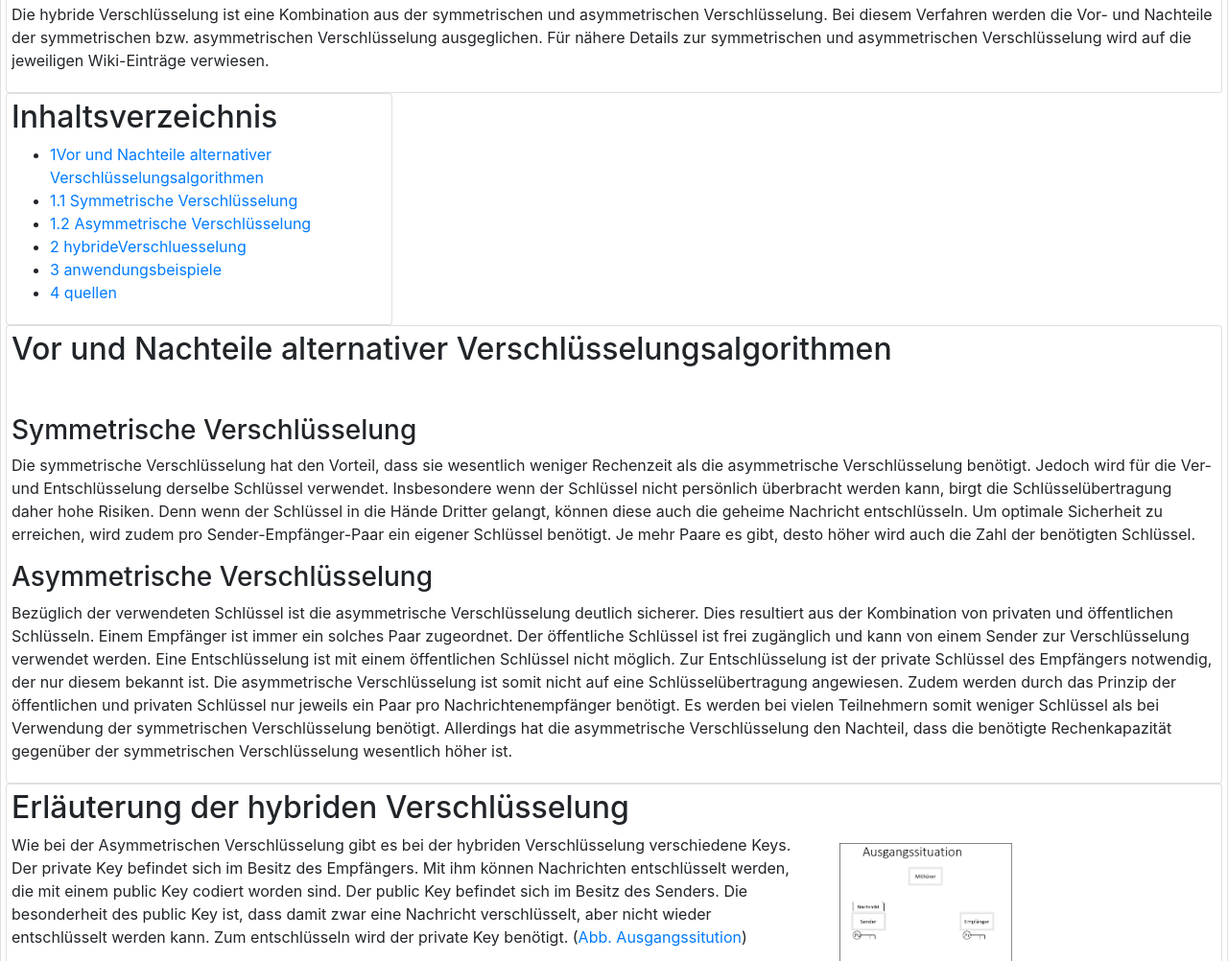
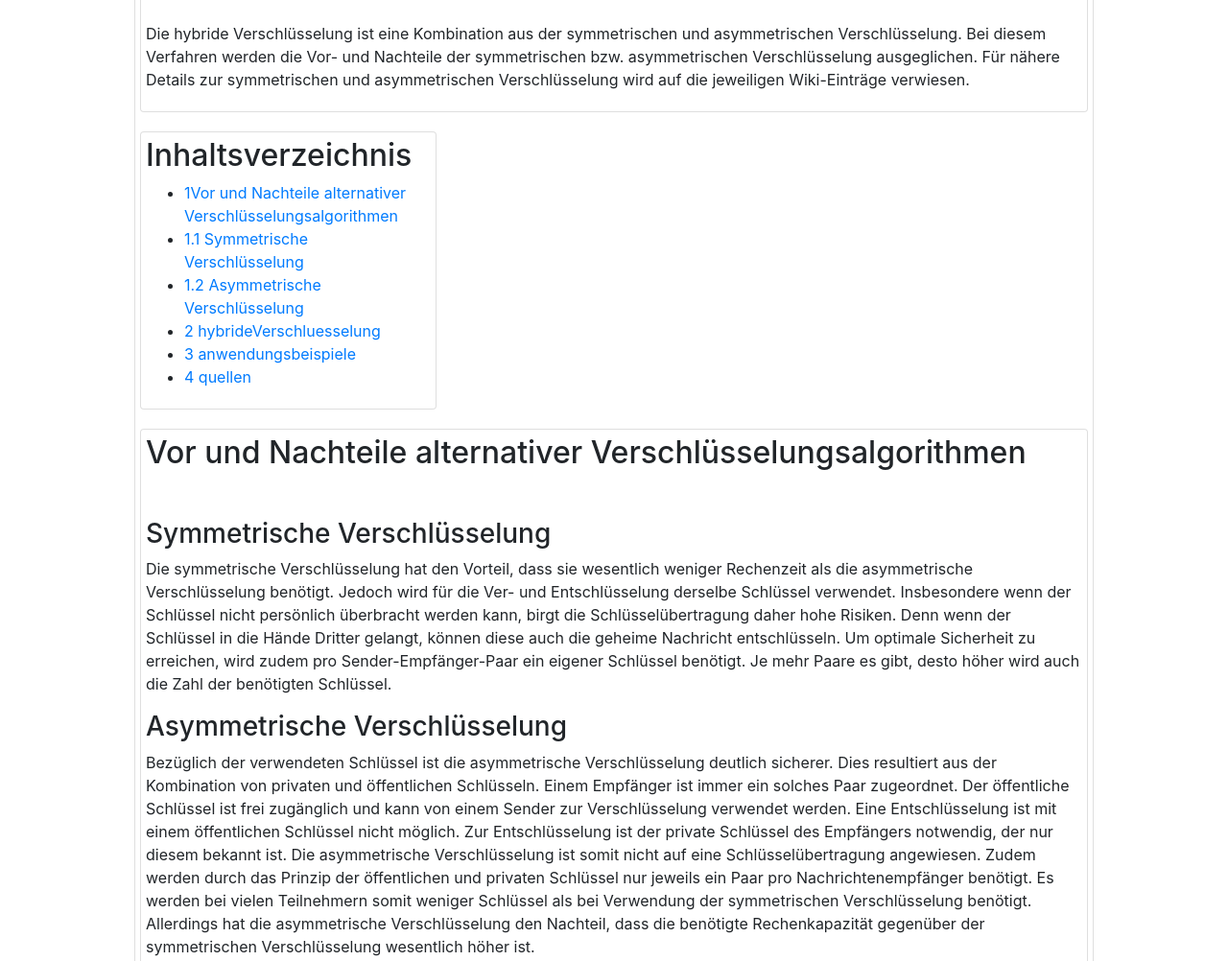
Before and after one commit to RalleKa/hybrideVerschl-sselung, a plain HTML site: page index.html in a window 1280 px wide. Shown: the part 105-1107 px from the top of the page at 96% size. Drawn offline with nearby package versions, Linux system fonts and the light colour scheme.

Commit message:
no message

```diff
--- a/index.html
+++ b/index.html
@@ -17,17 +17,17 @@
             padding: 0 6px;
             float: left;
             width: 15vw;
-            padding-top: 10px;
         }
 
         .card {
             padding: 5px;
+            margin-top: 20px;
         }
     </style>
 </head>
 
 <body>
-    <div class="card" style="max-width:1500px;margin: auto;">
+    <div class="card" style="max-width:1000px;margin: auto;">
         <!--    Einleitung  -->
         <div class="card">
             <h1>Hybride Verschlüsselung</h1>
```
